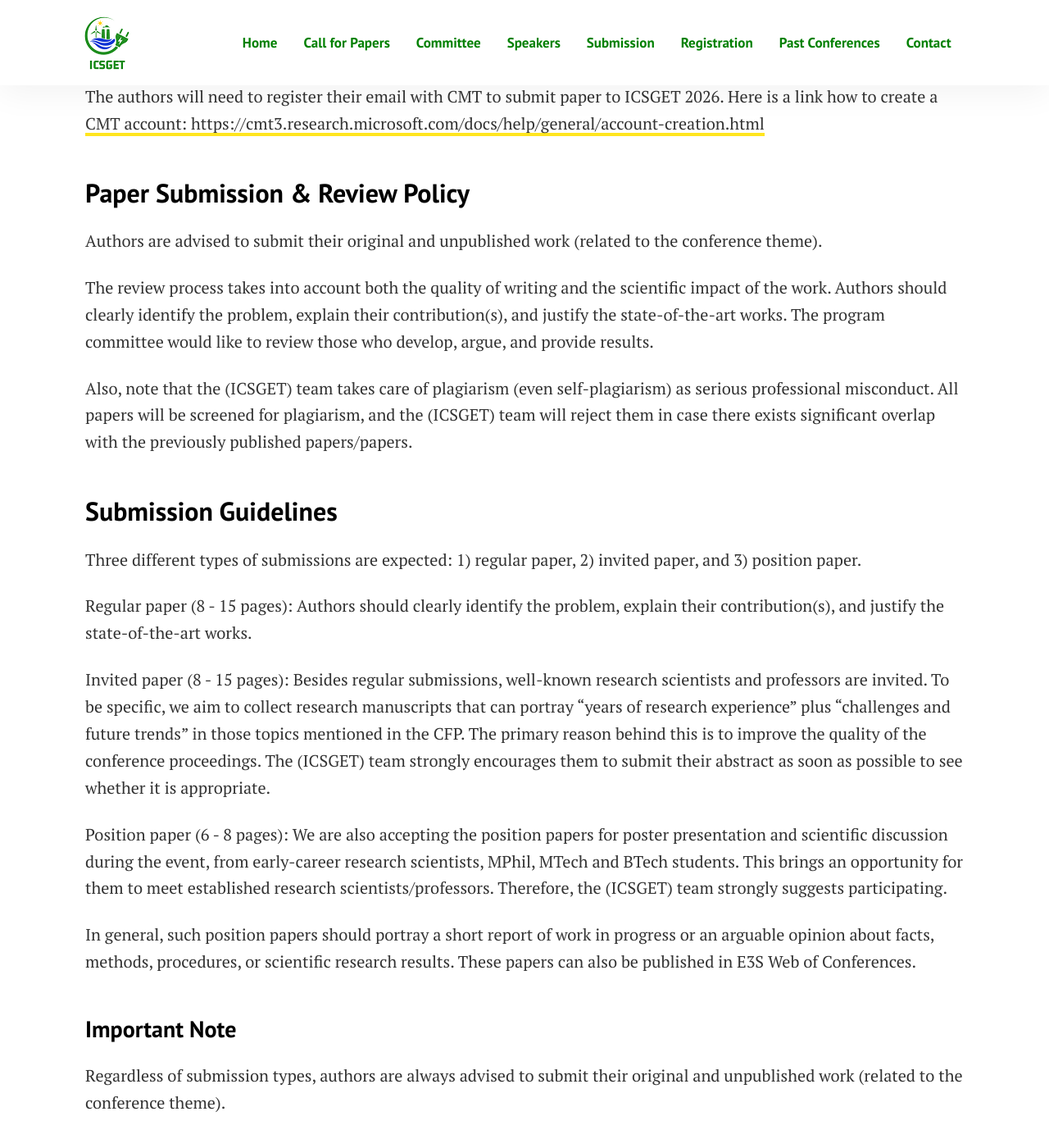
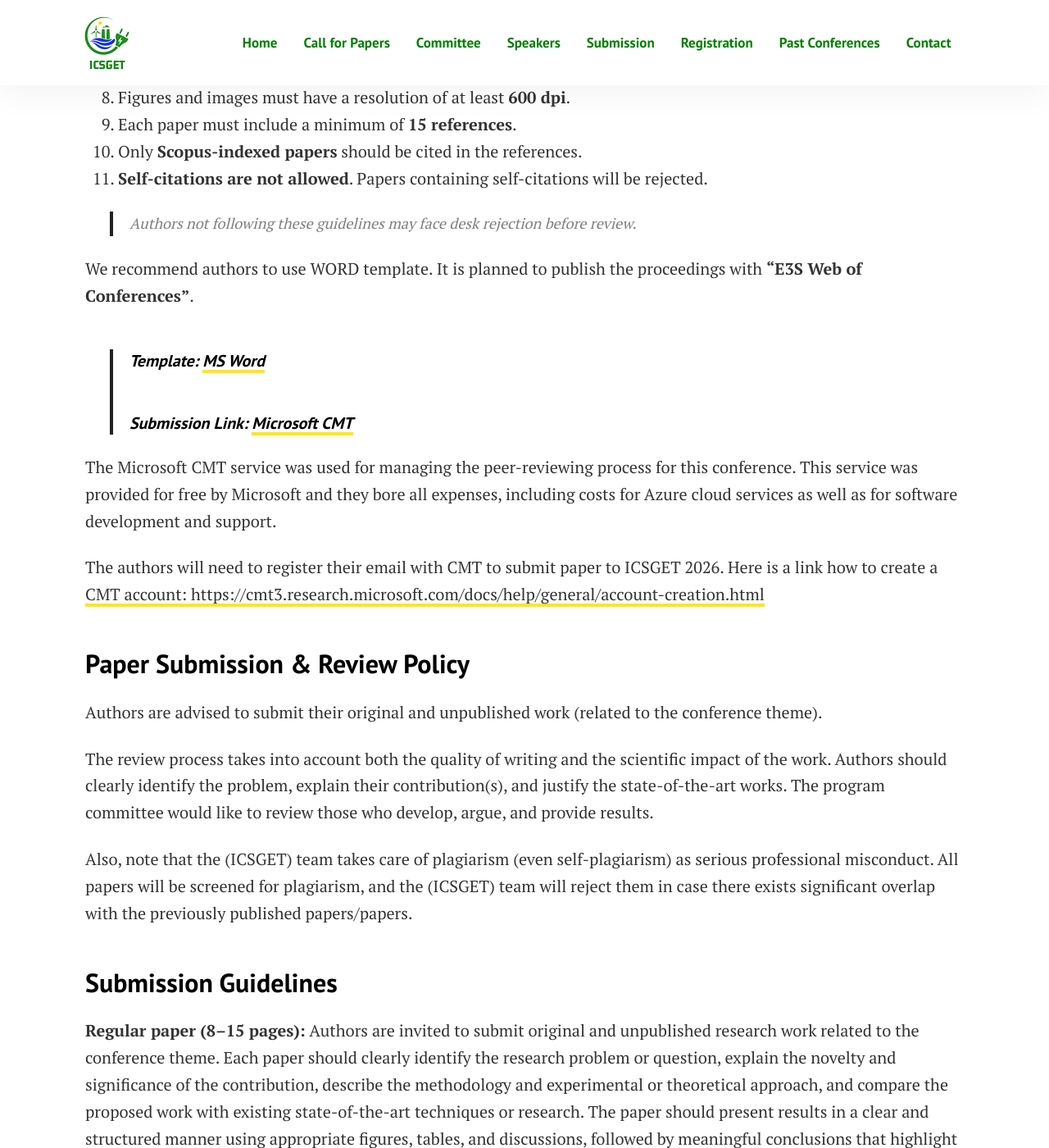
Before and after one commit to sravivarmanvce/icsget, a Jekyll site: the page built from pages/submission.md, in a window 1280 px wide and 1400 px high, scrolled down 877 px. Shown: the whole window at 82% size. Built offline with Jekyll 4.4.1, drawn with Linux system fonts in a browser that asks for light colours; some of the changed text lies outside the part shown.

Commit message:
Update submission.md

```diff
--- a/pages/submission.md
+++ b/pages/submission.md
@@ -4,7 +4,26 @@
 permalink: "/submission/"
 image: assets/images/banner-alt.png
 ---
-We recommend authors to use WORD template. It is planned to publish the proceedings with **"EPJ Web of Conferences”**.
+
+## Instructions to Authors
+
+Authors are requested to follow these guidelines before submitting their papers:
+
+1. Each paper can have a maximum of **6 authors**.
+2. Author names and affiliations must be entered during submission in the CMT portal and **cannot be changed later**.
+3. The list of authors in the paper must **exactly match** the CMT submission.
+4. Correspondence will be sent to **all listed authors**, so ensure that all email addresses in CMT are correct.
+5. All authors are required to **sign the copyright form**.
+6. Include a brief **author contribution statement** in each paper.
+7. Papers must be at least **5 pages**, excluding references.
+8. Figures and images must have a resolution of at least **600 dpi**.
+9. Each paper must include a minimum of **15 references**.
+10. Only **Scopus-indexed papers** should be cited in the references.
+11. **Self-citations are not allowed**. Papers containing self-citations will be rejected.
+
+> Authors not following these guidelines may face desk rejection before review.
+
+We recommend authors to use WORD template. It is planned to publish the proceedings with **"E3S Web of Conferences”**.
 > ##### **Template:** [MS Word](../assets/ICSGET_2025_Template_woc_1col.docx)
 > ##### **Submission Link:** [Microsoft CMT](https://cmt3.research.microsoft.com/ICSGET2026)
 
@@ -21,15 +40,10 @@
 Also, note that the (ICSGET) team takes care of plagiarism (even self-plagiarism) as serious professional misconduct. All papers will be screened for plagiarism, and the (ICSGET) team will reject them in case there exists significant overlap with the previously published papers/papers.
 
 ## Submission Guidelines
-Three different types of submissions are expected: 1) regular paper, 2) invited paper, and 3) position paper.
 
-Regular paper (8 - 15 pages): Authors should clearly identify the problem, explain their contribution(s), and justify the state-of-the-art works.
+**Regular paper (8–15 pages):** Authors are invited to submit original and unpublished research work related to the conference theme. Each paper should clearly identify the research problem or question, explain the novelty and significance of the contribution, describe the methodology and experimental or theoretical approach, and compare the proposed work with existing state-of-the-art techniques or research. The paper should present results in a clear and structured manner using appropriate figures, tables, and discussions, followed by meaningful conclusions that highlight key insights, implications, and possible directions for future work.
 
-Invited paper (8 - 15 pages): Besides regular submissions, well-known research scientists and professors are invited. To be specific, we aim to collect research manuscripts that can portray "years of research experience" plus "challenges and future trends" in those topics mentioned in the CFP. The primary reason behind this is to improve the quality of the conference proceedings. The (ICSGET) team strongly encourages them to submit their abstract as soon as possible to see whether it is appropriate.
-
-Position paper (6 - 8 pages): We are also accepting the position papers for poster presentation and scientific discussion during the event, from early-career research scientists, MPhil, MTech and BTech students. This brings an opportunity for them to meet established research scientists/professors. Therefore, the (ICSGET) team strongly suggests participating.
-
-In general, such position papers should portray a short report of work in progress or an arguable opinion about facts, methods, procedures, or scientific research results. These papers can also be published in E3S Web of Conferences.
+> All submissions must follow the formatting guidelines and instructions provided in the conference template.
 
 {{< notice "warning" >}}
 ### Important Note
```
